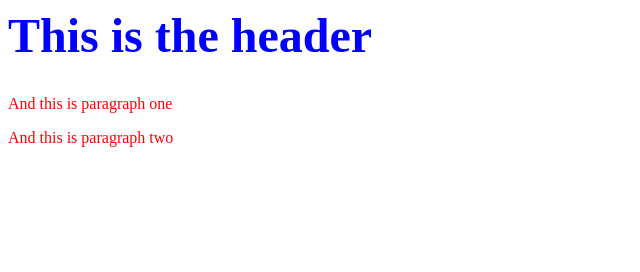
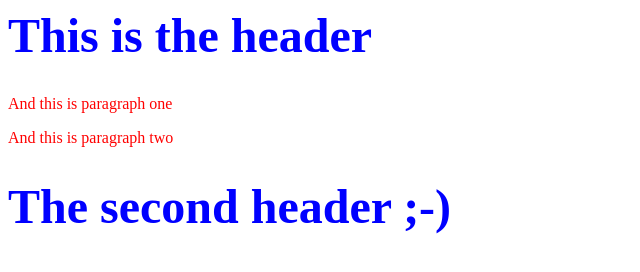
Before and after one commit to Lieferer/SSHRemoteRepo, a plain HTML site: page index.html in a window 1280 px wide. Shown: the whole page, without its empty margins (0-640 px from the left). Drawn offline with Linux system fonts and the light colour scheme.

Commit message:
Again new header

```diff
--- a/index.html
+++ b/index.html
@@ -11,6 +11,7 @@
 			<h1>This is the header</h1>
 			<p>And this is paragraph one</p>
 			<p>And this is paragraph two</p>
+			<h1>The second header ;-)</h1>
 		</body>
 
 </html>
```
